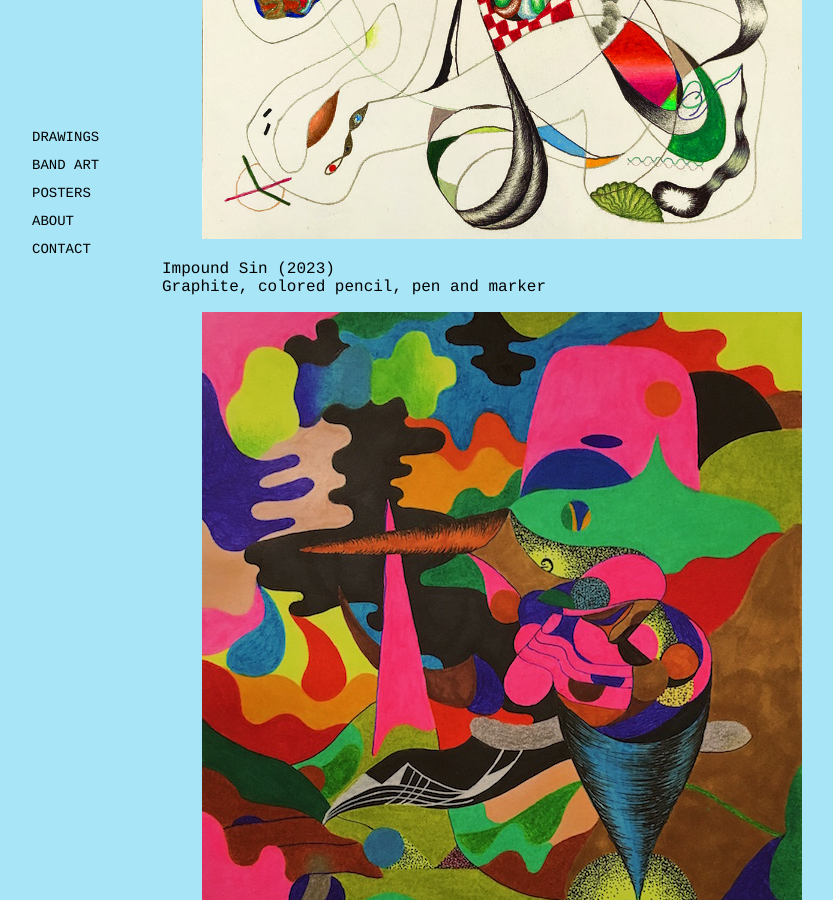
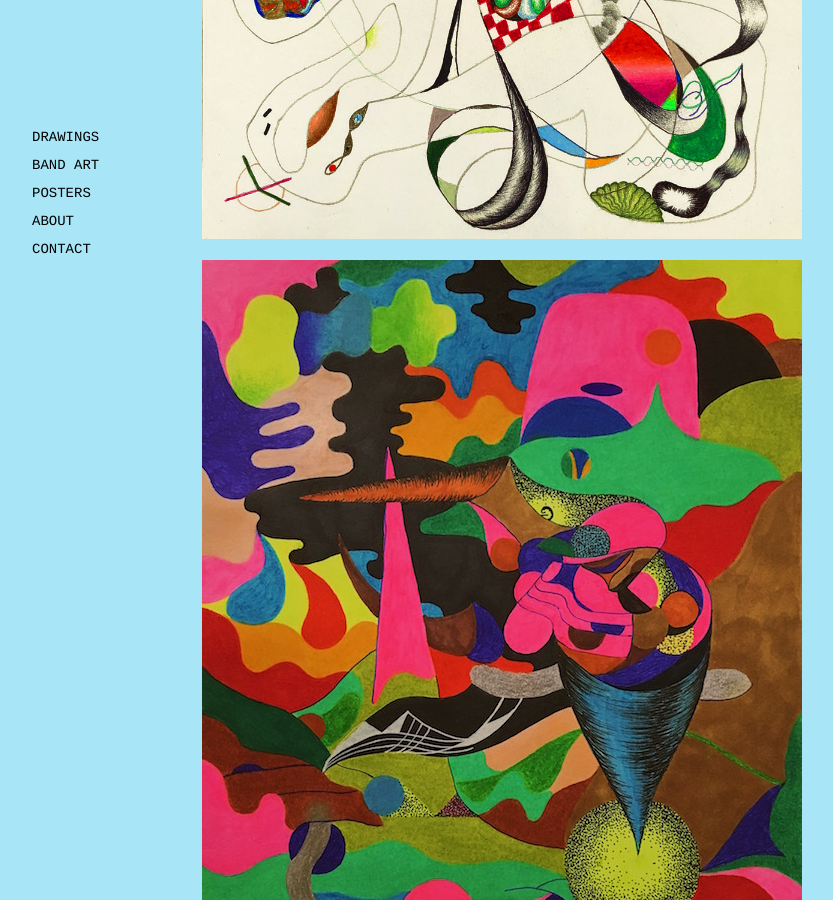
Before and after one commit to alinakano/alinakano.github.io, a Jekyll site: the page selected-work/index.html, which Jekyll copies as it is, in a window 1280 px wide and 900 px high, scrolled down 707 px. Shown: the whole window, without its empty margins (18-851 px from the left). Built offline with Jekyll 4.4.1, drawn with Linux system fonts in a browser that asks for light colours.

Commit message:
Update index.html

```diff
--- a/selected-work/index.html
+++ b/selected-work/index.html
@@ -47,9 +47,6 @@
 					<figure>
 						<a href="../images/selected-work/full-size/14 impoundsin.jpg"> <img src="../images/selected-work/14 impoundsin.jpg"></a>
 					</figure>
-					<p>Impound Sin (2023)<br>
-						Graphite, colored pencil, pen and marker
-					</p>
 					<figure>
 						<a href="../images/selected-work/full-size/1 flowyblobs.jpg"> <img src="../images/selected-work/1 flowyblobs.jpg"></a>
 					</figure>
```
